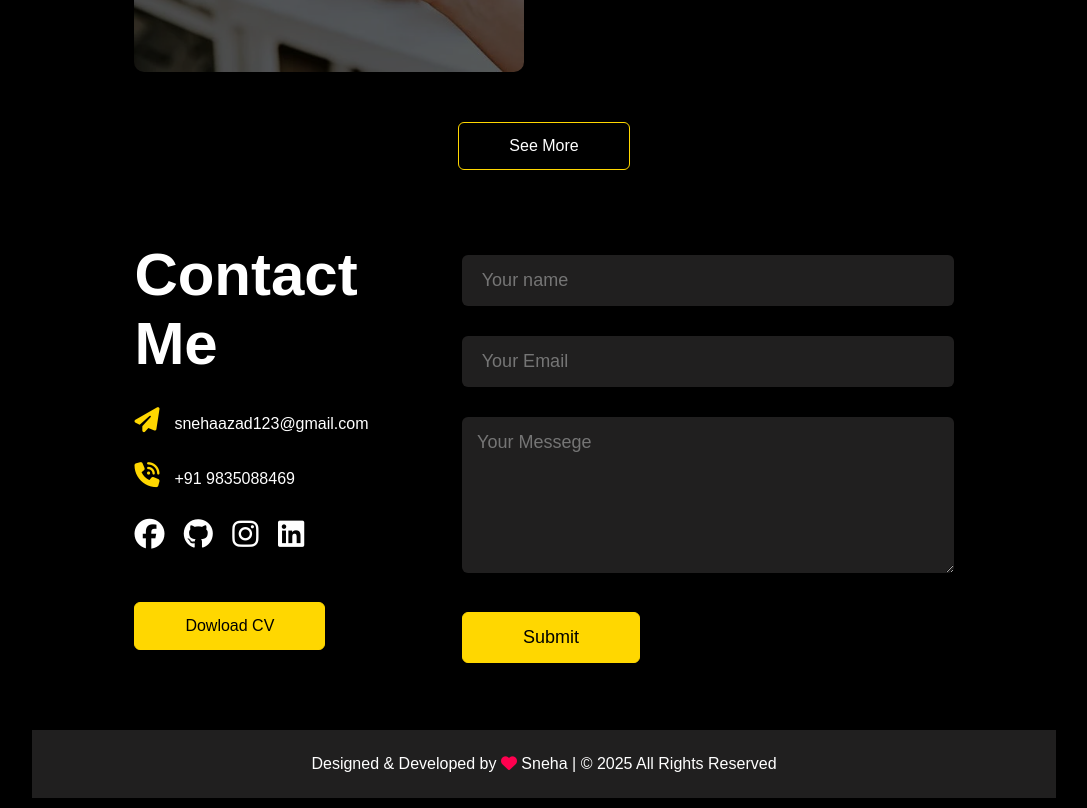
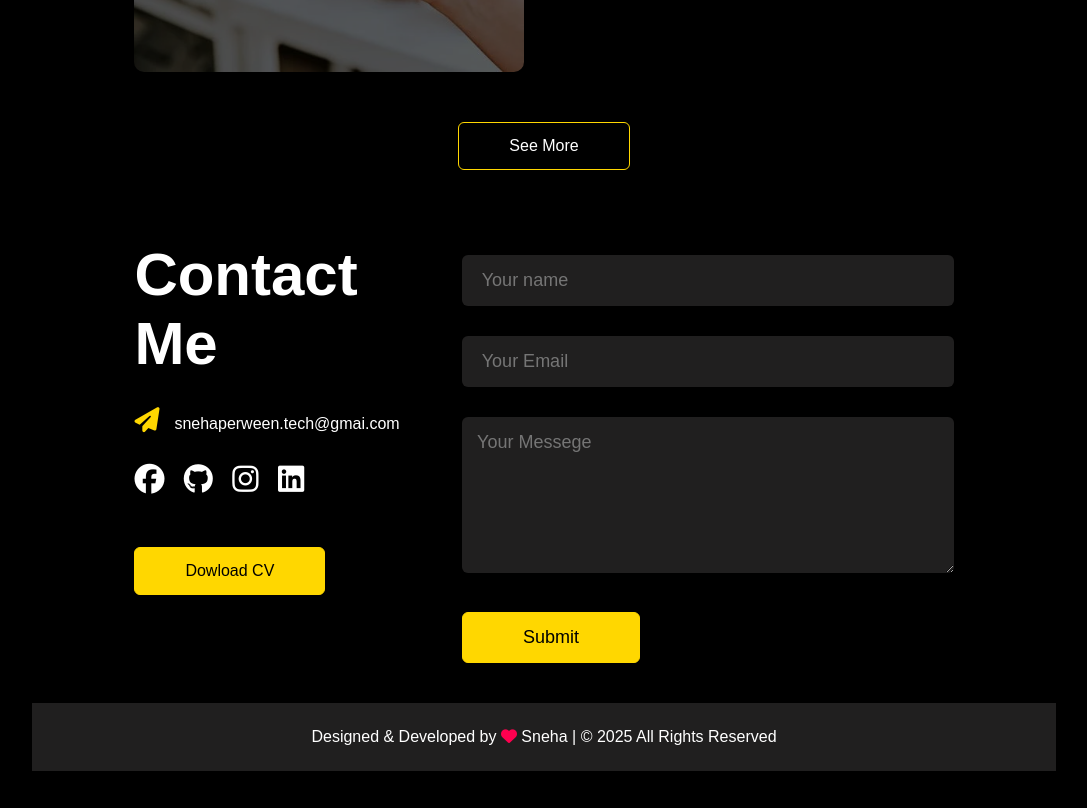
Before and after one commit to snehasheikh123/My-Portfolio, a plain HTML site: page index.html in a window 1280 px wide. Shown: the part 3430-4238 px from the top of the page, without its empty margins (96-1183 px from the left). After the commit the page ends 4211 px from the top, so only its background shows below. Drawn offline with nearby package versions, Linux system fonts and the light colour scheme.

Commit message:
change gmail

```diff
--- a/index.html
+++ b/index.html
@@ -187,8 +187,8 @@
         <div class="row">
           <div class="contact-left">
             <h1 class="sub-title"> Contact Me </h1>
-            <p> <i class="fa-solid fa-paper-plane"></i>snehaazad123@gmail.com</p>
-            <p><i class="fa-solid fa-phone-volume"></i>+91 9835088469</p>
+            <p> <i class="fa-solid fa-paper-plane"></i>snehaperween.tech@gmai.com</p>
+            <!-- <p><i class="fa-solid fa-phone-volume"></i>+91 9835088469</p> -->
             <div class="social-icons">
               <a href=""><i class="fa-brands fa-facebook"></i></a>
               <a href="https://github.com/snehasheikh123"><i class="fa-brands fa-github"></i></a>
```
Also changed, not shown: 1 other file.
